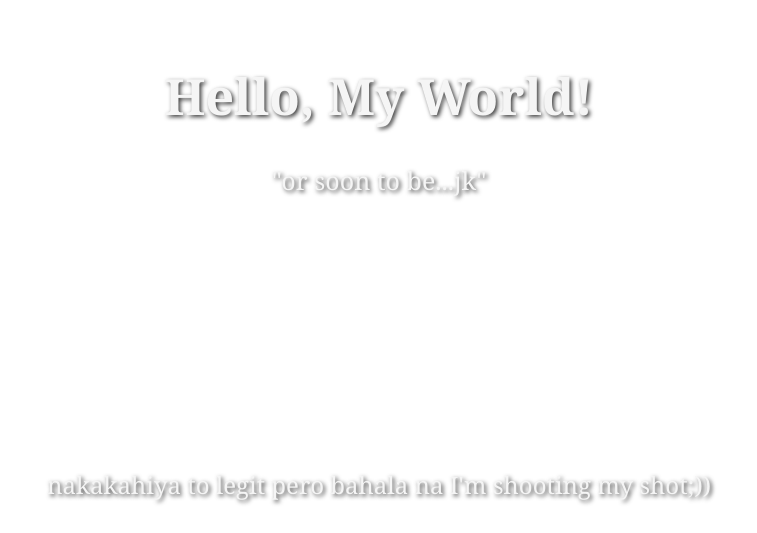
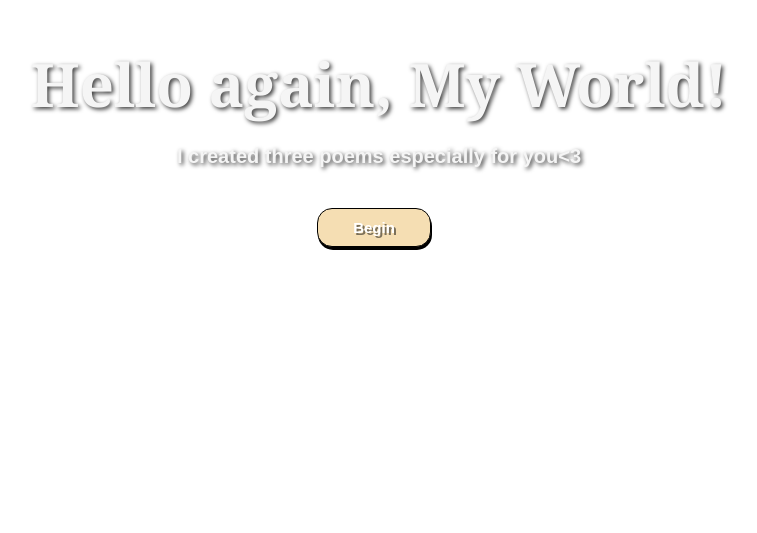
Before and after one commit to tedharbi/HI, a plain HTML site: page index.html in a window 1280 px wide. Shown: the part 283-816 px from the top of the page, without its empty margins (261-1018 px from the left). Drawn offline with Linux system fonts and the light colour scheme.

Commit message:
Update index.html

```diff
--- a/index.html
+++ b/index.html
@@ -1,22 +1,21 @@
 <!DOCTYPE html>
 <html>
   <head>
-    <title>lakasngloobnited.html</title>
+    <title>/IlikeYouYsa/</title>
     <style>
         h1 {
             font-family: Georgia;
             color: whitesmoke;
-            font-size: 50px;
+            font-size: 60px;
             display: block;
+
         }
-        p {
-            font-family: Georgia;
+        p {font-family: Arial, Helvetica, sans-serif;
             color: whitesmoke;
-            font-size: 25px;
-            display: block;
-        }
+            font-size: 20px;
+            display: block;}
         body {
-            background-image: url(olia-gozha-9A_peGrSbZc-unsplash.jpg);
+            background-image: url(Mr\ bored.jpg);
             background-size: cover;
             background-position: center;
             display: flex;
@@ -33,17 +32,41 @@
             font-size: 24px;
             text-shadow: 2px 2px 4px rgba(0, 0, 0, 0.767);
         }
-        .bottom-p {
-            position: absolute;
-            bottom: 0;
-        }
+
+        .links, a.link1 {font-family: Arial, Helvetica, sans-serif;
+        font-size: 15px;
+        color: white;
+        text-shadow: 2px 2px 0px rgba(0, 0, 0, 0.5);
+}
+
+.button {
+    display: inline-block;
+    background-color: wheat;
+    color: #ffffff;
+    text-decoration: none;
+    border-radius: 15px;
+    border: 0.5px solid black;
+    font-weight: bold;
+    padding: 10px 35px;
+    margin-right: 10px;
+    text-align: center;
+    box-shadow: 1px 3px 0px black;
+}
+    .button:active {color: #AF9B60}
+    .button:hover {
+    background-color: #FFFFC2;
+    text-decoration: none;
+}
     </style>
   </head>
   <body>
     <div class="centered-container text-with-shadow">
-      <h1 class="title">Hello, My World! </h1>
-      <p>"or soon to be...jk"</p>
+      <h1 class="title">Hello again, My World!
+        <p>I created three poems especially for you<3</p>
+      </h1>
     </div>
-    <p class="text-with-shadow bottom-p">nakakahiya to legit pero bahala na I'm shooting my shot;))</p>
+    <div class="links">
+        <a class="button link2" href="poems.html">Begin</a>
+    </div>
   </body>
 </html>
```
